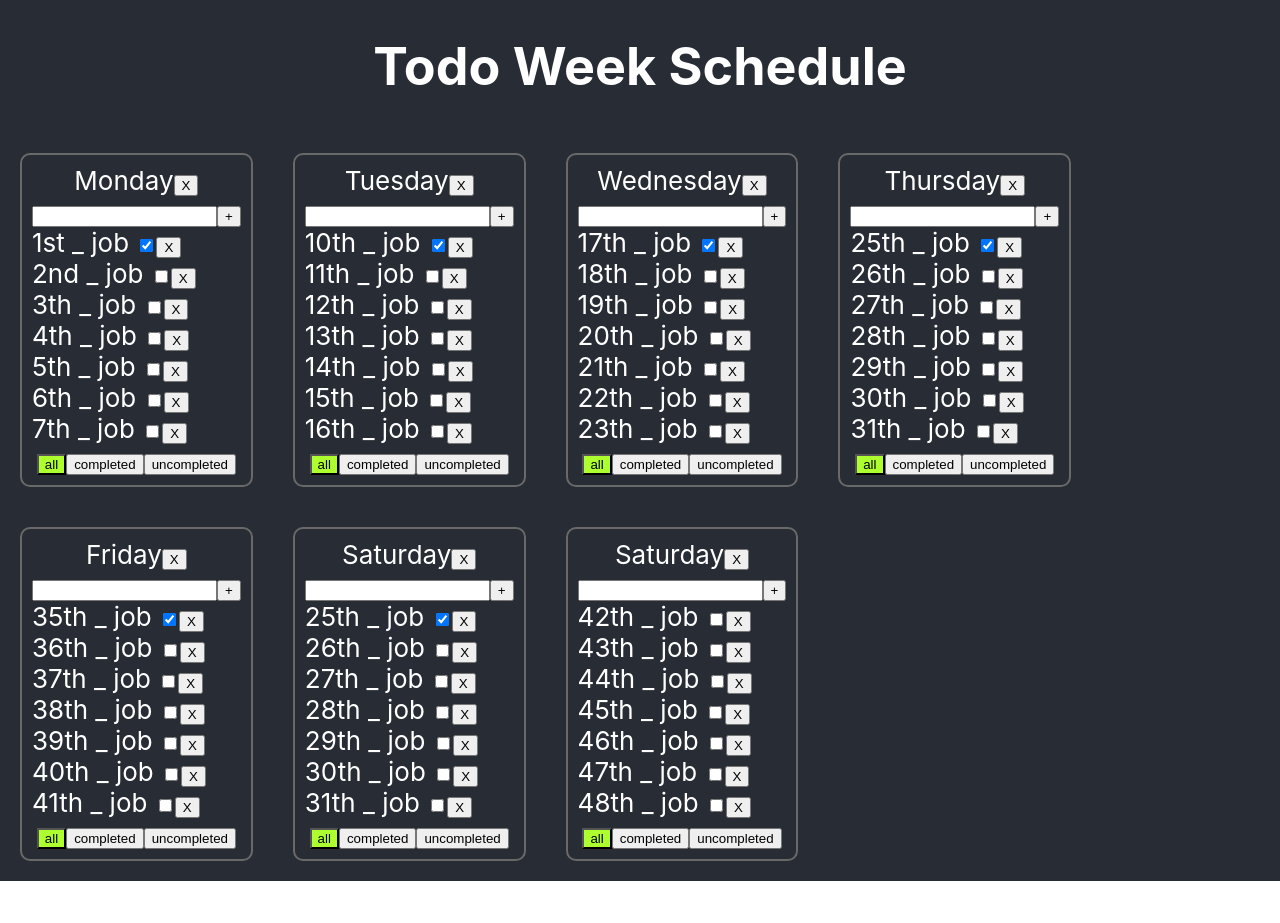
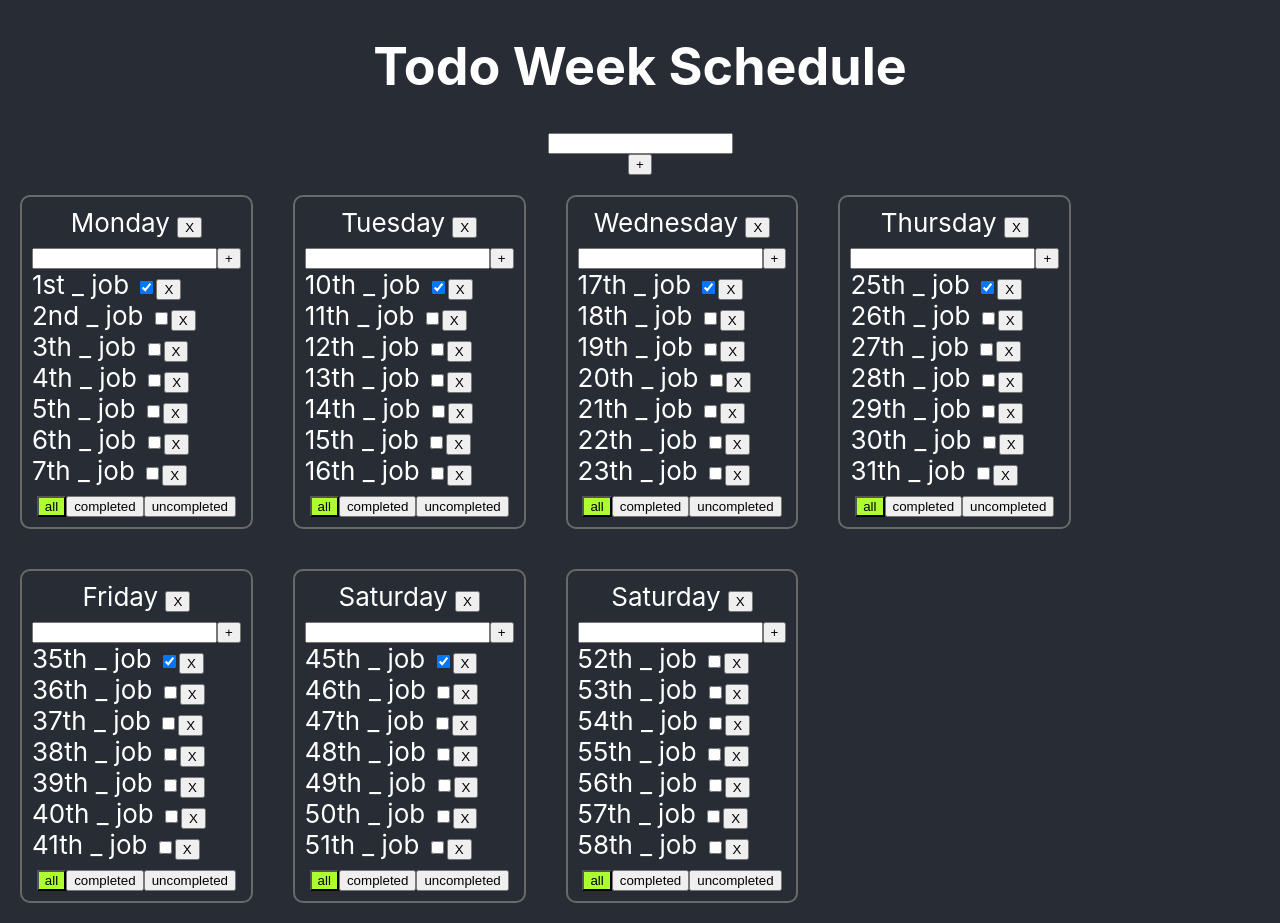
Before and after one commit to AgeevDmitryMinsk/REACT_to-do_schedule_by_day_of_the_week, a React (Create React App) app: page / in a window 1280 px wide. Before the commit the page ends 881 px from the top, so only its background shows below. Built offline with nearby package versions, Linux system fonts and the light colour scheme.

Commit message:
done universal AddItemForm for adding new days and new tasks, and  EditableSpan for edition tasks and day titles

```diff
--- a/src/App.tsx
+++ b/src/App.tsx
@@ -2,6 +2,7 @@ import React, {useEffect, useState} from 'react';
 import './App.css';
 import {v1} from "uuid";
 import TodoList from "./TodoList";
+import AddItemForm from "./components/AddItemForm";
 
 export type tasksType = {
 	id: string
@@ -19,13 +20,13 @@ export type tasksValueType = `all` | `completed` | `uncompleted`
 
 
 function App() {
-	const mondayID = `gdfgdfgdfg1`//v1()
-	const tuesdayID = `gdfgdfgdfg2`//v1()
-	const wednesdayID = `gdfgdfgdfg3`//v1()
-	const thursdayID = `gdfgdfgdfg4`//v1()
-	const fridayID = `gdfgdfgdfg5`//v1()
-	const saturdayID =`gdfgdfgdfg6`// v1()
-	const sundayID = `gdfgdfgdfg7`//v1()
+	const mondayID = `mondayID___v1()_with_localStarage`//v1()
+	const tuesdayID = `tuesdayID___v1()_with_localStarage`//v1()
+	const wednesdayID = `wednesdayID___v1()_with_localStarage`//v1()
+	const thursdayID = `thursdayID___v1()_with_localStarage`//v1()
+	const fridayID = `fridayID___v1()_with_localStarage`//v1()
+	const saturdayID =`saturdayID___v1()_with_localStarage`// v1()
+	const sundayID = `sundayID___v1()_with_localStarage`//v1()
 
 
 	const initialTasks: { [key: string]: tasksType[] } = {
@@ -75,22 +76,22 @@ function App() {
 			{id: v1(), title: "41th  _ job ", isDone: false},
 		],
 		[saturdayID]: [
-			{id: v1(), title: "25th  _ job ", isDone: true},
-			{id: v1(), title: "26th  _ job ", isDone: false},
-			{id: v1(), title: "27th  _ job ", isDone: false},
-			{id: v1(), title: "28th  _ job ", isDone: false},
-			{id: v1(), title: "29th  _ job ", isDone: false},
-			{id: v1(), title: "30th  _ job ", isDone: false},
-			{id: v1(), title: "31th  _ job ", isDone: false},
-		],
-		[sundayID]: [
-			{id: v1(), title: "42th  _ job ", isDone: false},
-			{id: v1(), title: "43th  _ job ", isDone: false},
-			{id: v1(), title: "44th  _ job ", isDone: false},
-			{id: v1(), title: "45th  _ job ", isDone: false},
+			{id: v1(), title: "45th  _ job ", isDone: true},
 			{id: v1(), title: "46th  _ job ", isDone: false},
 			{id: v1(), title: "47th  _ job ", isDone: false},
 			{id: v1(), title: "48th  _ job ", isDone: false},
+			{id: v1(), title: "49th  _ job ", isDone: false},
+			{id: v1(), title: "50th  _ job ", isDone: false},
+			{id: v1(), title: "51th  _ job ", isDone: false},
+		],
+		[sundayID]: [
+			{id: v1(), title: "52th  _ job ", isDone: false},
+			{id: v1(), title: "53th  _ job ", isDone: false},
+			{id: v1(), title: "54th  _ job ", isDone: false},
+			{id: v1(), title: "55th  _ job ", isDone: false},
+			{id: v1(), title: "56th  _ job ", isDone: false},
+			{id: v1(), title: "57th  _ job ", isDone: false},
+			{id: v1(), title: "58th  _ job ", isDone: false},
 		],
 	}
 
@@ -119,12 +120,12 @@ function App() {
 
 
 	useEffect(()=>{
-		let tasksTakenFromLocalStoreage = localStorage.getItem('tasksLocalStorage')
-		if (tasksTakenFromLocalStoreage) {
-			let parsedtasks = JSON.parse(tasksTakenFromLocalStoreage)
+		let tasksTakenFromLocalStorageString = localStorage.getItem('tasksLocalStorage')
+		if (tasksTakenFromLocalStorageString) {
+			let parsedtasksObject = JSON.parse(tasksTakenFromLocalStorageString)
 
-				console.log(parsedtasks)
-				setTasks(parsedtasks)
+				console.log(parsedtasksObject)
+				setTasks(parsedtasksObject)
 
 		}
 	}, [])
@@ -133,13 +134,14 @@ function App() {
 
 
 	useEffect(()=>{
-		let daysTakenFromLocalStorage = localStorage.getItem(`daysLocalStorage`)
-		if (daysTakenFromLocalStorage) {
-			let parsedDays = JSON.parse(daysTakenFromLocalStorage)
-			console.log(parsedDays)
-			setDays(parsedDays)
+		let daysTakenFromLocalStorageString = localStorage.getItem(`daysLocalStorage`)
+		if (daysTakenFromLocalStorageString) {
+			let parsedDaysArray = JSON.parse(daysTakenFromLocalStorageString)
+			console.log(parsedDaysArray)
+			setDays(parsedDaysArray)
 		}
 	}, [])
+
 	useEffect(()=>localStorage.setItem(`daysLocalStorage`, JSON.stringify(days) ), [days])
 
 	function changeTitleStatus(dayID: string, taskID: string, isDoneTask: boolean) {
@@ -171,10 +173,32 @@ function App() {
 	}
 
 
+	function addNewTodoList(newTodoListTitle:string) {
+		let newTodoListID = v1()
+		setDays([...days, {id: newTodoListID, title: newTodoListTitle, filter: "all"},])
+		setTasks({...tasks, [newTodoListID]:[]})
+	}
+
+	function onChangeTaskTitle(dayID:string, taskID:string, newTitle:string) {
+		console.log(newTitle)
+		setTasks({...tasks, [dayID]: tasks[dayID].map(el => el.id === taskID
+				? {...el, title: newTitle}
+				: el)})
+	}
+
+	function onChangeWeekDayTitle(dayID:string, newWeekDayTitle:string) {
+		console.log(newWeekDayTitle)
+		setDays([...days.map(el=> el.id===dayID
+		?{...el, title: newWeekDayTitle}
+		:el)])
+	}
+
 	return (
 
 		<div className="App">
 			<h1> Todo Week Schedule</h1>
+
+			<AddItemForm addItem={addNewTodoList}/>
 
 			<div className="days_container">
 				{days.map(el => {
@@ -194,6 +218,9 @@ function App() {
 								sortTitlesOnButtonStatus={sortTitlesOnButtonStatus}
 								filter={el.filter}
 								removeDay={removeDay}
+								onChangeTaskTitle={onChangeTaskTitle}
+								onChangeWeekDayTitle={onChangeWeekDayTitle}
+
 							/>
 						</div>
 					)
--- /dev/null
+++ b/src/EditableSpan.tsx
@@ -0,0 +1,35 @@
+import React, {ChangeEvent, useState} from "react";
+
+type EditableSpanPropsType = {
+	title: string
+	onChange: (newValue:string)=>void
+}
+
+export function EditableSpan(props: EditableSpanPropsType) {
+	let [editMode, setEditMode] = useState(false)
+	let [title, setTitle] = useState('')
+
+	function activateEditMode() {
+		setEditMode(true)
+		setTitle(props.title)
+	}
+
+	function activateViewMode() {
+		setEditMode(false)
+		props.onChange(title)
+	}
+
+	function onchangeTitleHandler(e:ChangeEvent<HTMLInputElement>) {
+		console.log(e.currentTarget.value)
+		setTitle(e.currentTarget.value)
+	}
+
+	return (
+		editMode
+			? <input onBlur={activateViewMode}
+							 value={title}
+							 onChange={onchangeTitleHandler}
+							 autoFocus={true}/>
+			: <span onDoubleClick={activateEditMode}>{props.title} </span>
+	)
+}
--- a/src/TodoList.tsx
+++ b/src/TodoList.tsx
@@ -1,6 +1,8 @@
-import React, {ChangeEvent, useState} from 'react';
+import React from 'react';
 import {tasksType, tasksValueType} from "./App";
 import {ButtonStatus} from "./ButtonStatus";
+import AddItemForm from "./components/AddItemForm";
+import {EditableSpan} from "./EditableSpan";
 
 type TodoListType = {
 	weekTitle: string
@@ -12,6 +14,8 @@ type TodoListType = {
 	filter: tasksValueType
 	dayID: string
 	removeDay: (dayID: string) => void
+	onChangeTaskTitle: (dayID:string, taskID:string, newTitle:string)=> void
+	onChangeWeekDayTitle: (dayID:string, newWeekDayTitle:string) =>void
 }
 
 const TodoList: React.FC<TodoListType> = ({
@@ -23,76 +27,58 @@ const TodoList: React.FC<TodoListType> = ({
 																						sortTitlesOnButtonStatus,
 																						filter,
 																						dayID,
-																						removeDay
+																						removeDay,
+																						onChangeTaskTitle,
+																						onChangeWeekDayTitle
 																					}) => {
 
-	const [title, setTitle] = useState(``)
-	const [error, setError] = useState(``)
 
-	function onCLickButtonHandle() {
-		if (title.trim() !== ``) {
-			addTitle(dayID, title.trim())
-			setTitle(``)
-		} else {
-			setError(`please, enter some test`)
-		}
-
-	}
-
-	function onChangeInputHandle(e: ChangeEvent<HTMLInputElement>) {
-		console.log(e.currentTarget.value)
-		let title = e.currentTarget.value
-		setTitle(title)
-		if (title === ``) {
-			setError(`please, enter some test`)
-		} else {
-			setError(``)
-		}
-	}
-
-	function onKeyPressInputHandle(e: React.KeyboardEvent<HTMLInputElement>) {
-		if (e.key === `Enter`) {
-			onCLickButtonHandle()
-		}
-	}
 
 
 	function onCLickButtonStatusHandle(dayID: string, value: tasksValueType) {
 		sortTitlesOnButtonStatus(dayID, value)
 	}
 
-	//console.log(61, filter)
 	let ButtonStyleALL = filter === `all` ? `active` : ``
 	let ButtonStyleCompleted = filter === `completed` ? `active` : ``
 	let ButtonStyleUnCompleted = filter === `uncompleted` ? `active` : ``
 
-	let InputStyle = (error) ? `errorInput` : ``
 
 	function onClickRemoveDayHandler() {
 		console.log(69)
 		removeDay(dayID)
 	}
 
-	function onBlurInputHandle(e: React.FocusEvent<HTMLInputElement, Element>) {
-		onCLickButtonHandle()
+	// function addTaskHandler(newTaskTitle:string) {
+	// 	addTitle(dayID, newTaskTitle)
+	// }
+
+	function onChangeWeekDayTitleHandler(newWeekDayTitle:string) {
+		onChangeWeekDayTitle(dayID, newWeekDayTitle)
 	}
 
 	return (
 		<div>
 			<div>
-				{weekTitle}
+				<EditableSpan title={weekTitle} onChange={onChangeWeekDayTitleHandler}/>
+				{/*{weekTitle}*/}
 				<button onClick={onClickRemoveDayHandler}>X</button>
 			</div>
-			<input type={"text"} value={title}
-						 onChange={onChangeInputHandle}
-						 onKeyPress={onKeyPressInputHandle}
-						 // onBlur={onBlurInputHandle}
-						 className={InputStyle}
-			/>
-			<button onClick={onCLickButtonHandle}>+</button>
-			<div className={`errorStyle`}>
-				{error}
-			</div>
+
+			{/*<AddItemForm addItem={addTaskHandler}/>*/}
+			<AddItemForm addItem={(newTaskTitle)=>addTitle(dayID, newTaskTitle)}/>
+			<>
+				{/*<input type={"text"} value={title}*/}
+				{/*			 onChange={onChangeInputHandle}*/}
+				{/*			 onKeyPress={onKeyPressInputHandle}*/}
+				{/*			 // onBlur={onBlurInputHandle}*/}
+				{/*			 className={InputStyle}*/}
+				{/*/>*/}
+				{/*<button onClick={onCLickButtonHandle}>+</button>*/}
+				{/*<div className={`errorStyle`}>*/}
+				{/*	{error}*/}
+				{/*</div>*/}
+			</>
 			{tasks.map(el => {
 				function onChangeCheckBoxHandle() {
 					console.log(43)
@@ -104,9 +90,14 @@ const TodoList: React.FC<TodoListType> = ({
 					removeTitle(dayID, el.id)
 				}
 
+				function onChangeTitleHandler(newTitle:string) {
+										onChangeTaskTitle(dayID, el.id, newTitle)
+				}
+
 				return (
 					<div key={el.id} className={`tasksStyle`}>
-						{el.title}
+						{/*<span>{el.title}</span>*/}
+						<EditableSpan title={el.title} onChange={onChangeTitleHandler}/>
 						<input type="checkbox" checked={el.isDone} onChange={onChangeCheckBoxHandle}/>
 						<button onClick={onClickRemoveHandleButton}>X</button>
 					</div>
--- /dev/null
+++ b/src/components/AddItemForm.tsx
@@ -0,0 +1,62 @@
+import React, {ChangeEvent, useState} from 'react';
+
+type AddItemFormPropsType = {
+	addItem: (newUnivTitle:string)=>void
+}
+
+const AddItemForm: React.FC<AddItemFormPropsType> = ({addItem}) => {
+
+	const [title, setTitle] = useState(``)
+	const [error, setError] = useState(``)
+
+	function onCLickButtonHandle() {
+		if (title.trim() !== ``) {
+			addItem(title.trim())
+			setTitle(``)
+		} else {
+			setError(`please, enter some test`)
+		}
+
+	}
+
+	function onChangeInputHandle(e: ChangeEvent<HTMLInputElement>) {
+		//console.log(e.currentTarget.value)
+		let title = e.currentTarget.value
+		setTitle(title)
+		if (title === ``) {
+			setError(`please, enter some test`)
+		} else {
+			setError(``)
+		}
+	}
+
+	function onKeyPressInputHandle(e: React.KeyboardEvent<HTMLInputElement>) {
+		if (e.key === `Enter`) {
+			onCLickButtonHandle()
+		}
+	}
+
+	function onBlurInputHandle(e: React.FocusEvent<HTMLInputElement, Element>) {
+		onCLickButtonHandle()
+	}
+
+	let InputStyle = (error) ? `errorInput` : ``
+
+	return (
+		<>
+			<input type={"text"} value={title}
+						 onChange={onChangeInputHandle}
+						 onKeyPress={onKeyPressInputHandle}
+				// onBlur={onBlurInputHandle}
+						 className={InputStyle}
+			/>
+			<button onClick={onCLickButtonHandle}>+</button>
+			<div className={`errorStyle`}>
+				{error}
+			</div>
+
+		</>
+	);
+};
+
+export default AddItemForm;
```
